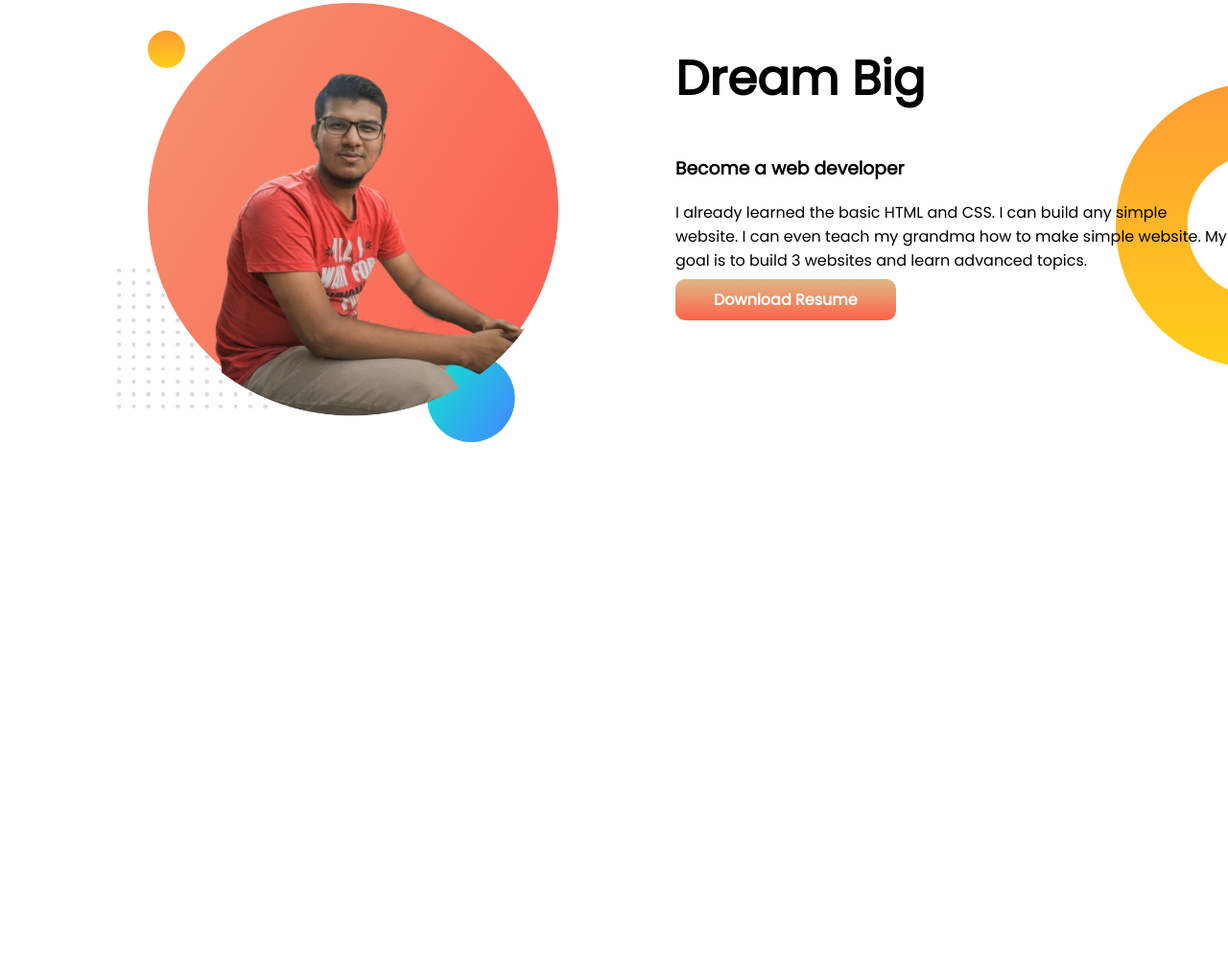
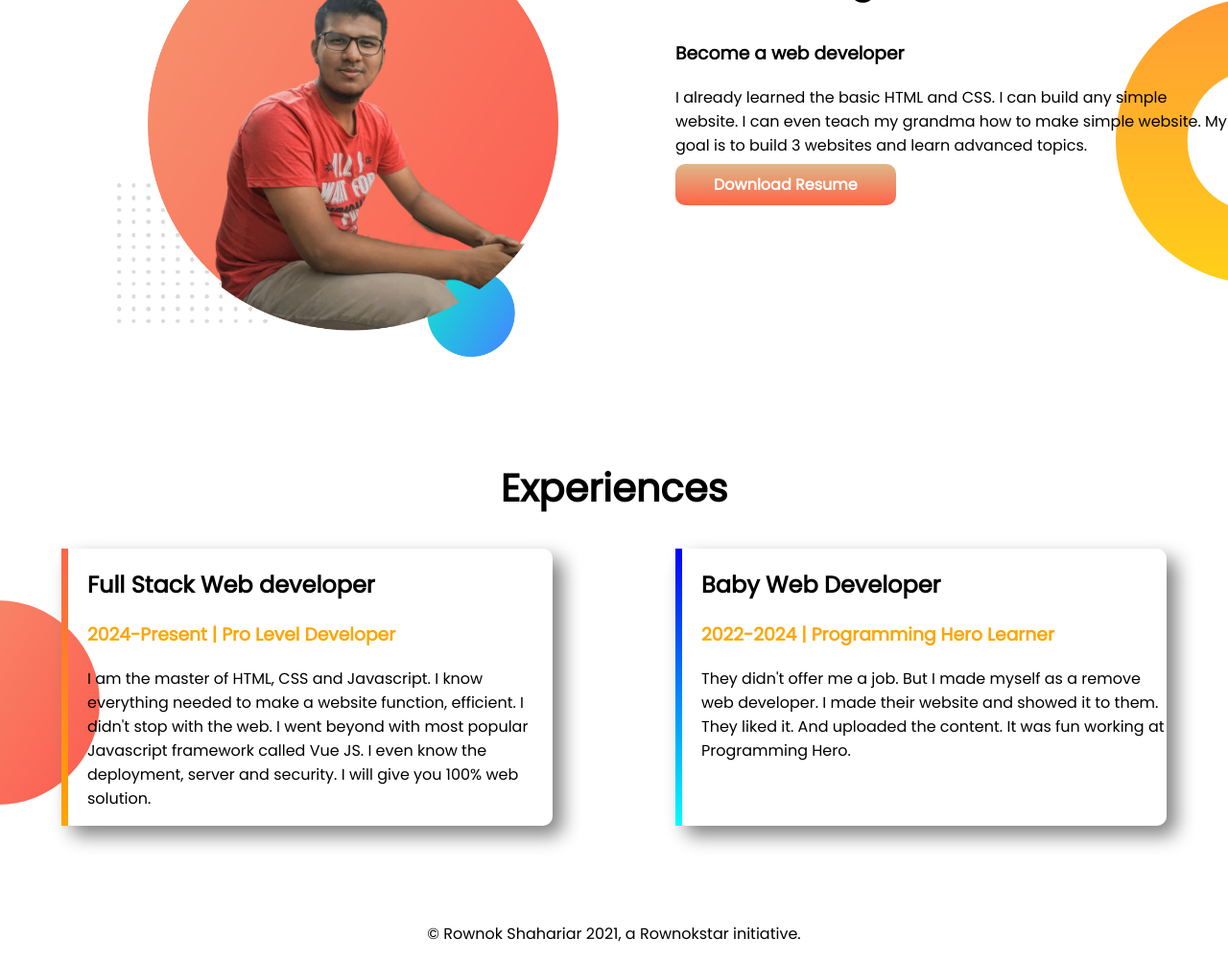
Before and after one commit to rownokstar/rownok-portfolio, a plain HTML site: page index.html in a window 1280 px wide. Shown: the part 635-1637 px from the top of the page at 96% size. Before the commit the page ends 1203 px from the top, so only its background shows below. Drawn offline with Linux system fonts and the light colour scheme.

Commit message:
3rd & footer  section added

```diff
--- a/index.html
+++ b/index.html
@@ -11,7 +11,7 @@
 <link href="https://fonts.googleapis.com/css2?family=Poppins&display=swap" rel="stylesheet">
 </head>
 <body>
-    <section class="top-banner">
+    <section class="top-banner flexible-container">
         <div class="half-width">
         <h1>Welcome To</h1>
     <h1> <span class="orange-color">Rownok Shahariar</span> World</h1>
@@ -23,17 +23,35 @@
         <img src="rownok/my-bg2.png" alt="">
     </div>
 </section>
-<section class="dream-big">
+<section class="dream-big flexible-container">
      <div class="half-width">
          <img src="rownok/my-bg.png" alt="">
      </div>
      <div class="half-width">
          <h1>Dream Big</h1>
-         <h3>Become a web developer</h3>
+         <h3 >Become a web developer</h3>
          <p>I already learned the basic HTML and CSS. I can build any simple website. I can even teach my grandma how to make simple website. My goal is to build 3 websites and learn advanced topics.</p>
          <a class="link-button" target="_blank" href="https://www.linkedin.com/in/shahriar-hossain-079913216/">Download Resume</a>
      </div>
 
 </section>
+<section class="experience-area">
+    <h1 class="center">Experiences</h1>
+    <div class="flexible-container">
+        <div id="full-web" class="experience-item">
+            <h2>Full Stack Web developer</h2>
+            <h3 class="orange-color">2024-Present | Pro Level Developer</h3>
+            <p>I am the master of HTML, CSS and Javascript. I know everything needed to make a website function, efficient. I didn't stop with the web. I went beyond with most popular Javascript framework called Vue JS. I even know the deployment, server and security. I will give you 100% web solution.</p>
+        </div>
+        <div id="baby-web" class="experience-item">
+            <h2>Baby Web  Developer</h2>
+            <h3 class="orange-color">2022-2024 | Programming Hero Learner</h3>
+            <p>They didn't offer me a job. But I made myself as a remove web developer. I made their website and showed it to them. They liked it. And uploaded the content. It was fun working at Programming Hero.</p>
+        </div>
+    </div>
+    <footer>
+        <p>© Rownok Shahariar 2021, a Rownokstar initiative.</p>
+    </footer>
+</section>
 </body>
 </html>
--- a/style.css
+++ b/style.css
@@ -5,11 +5,14 @@ body {
 h1 {
   font-size: 50px;
 }
+h1 {
+  font-size: 40px;
+}
 
 .orange-color {
   color: orange;
 }
-section {
+.flexible-container {
   display: flex;
   margin-bottom: 100px;
 }
@@ -39,3 +42,33 @@ section {
   background-repeat: no-repeat;
   background-position: right;
 }
+.experience-area {
+  background-image: url(images/exp-bg.png);
+  background-repeat: no-repeat;
+  background-position: left;
+}
+.center {
+  text-align: center;
+}
+/* this experience-item class is css is used for box shadow in Experience section */
+.experience-item {
+  width: 40%;
+  margin-left: 5%;
+  margin-right: 5%;
+  padding-left: 20px;
+  box-shadow: 10px 10px 20px gray;
+  border-radius: 10px;
+}
+#full-web {
+  border-image: linear-gradient(tomato, orange);
+  border-left: 7px solid;
+  border-image-slice: 1;
+}
+#baby-web {
+  border-image: linear-gradient(blue, cyan);
+  border-left: 7px solid;
+  border-image-slice: 1;
+}
+footer {
+  text-align: center;
+}
```
